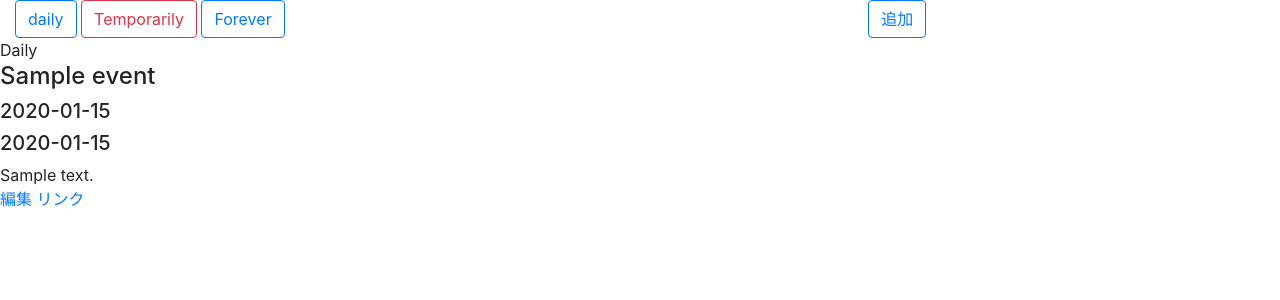
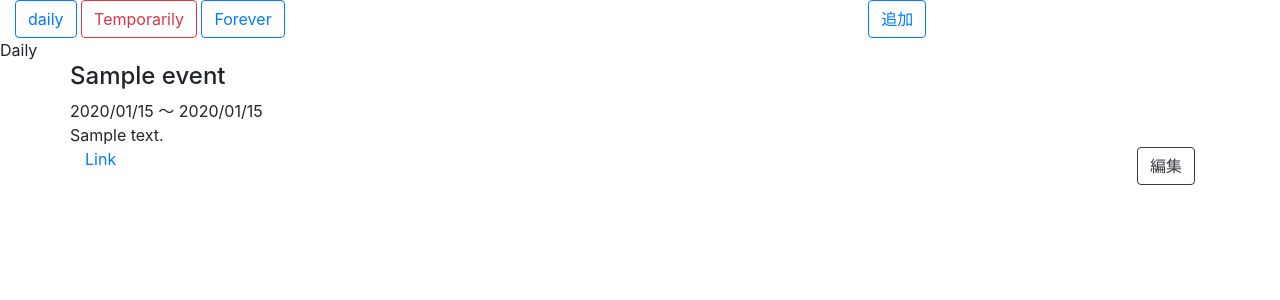
Before and after one commit to akithub/BD_EventViewer, a Django app: page /eventview/ in a window 1280 px wide. Shown: the top 300 px of the page. Run offline with Django 3.2, Linux system fonts and the light colour scheme; tables that the repository leaves empty hold one stand-in row (values such as "Sample post"); some libraries are stand-ins or nearby versions.

Commit message:
chg: poster の見た目を改修

```diff
--- a/event_view/EventViewApp/templates/EventViewApp/parts/poster.html
+++ b/event_view/EventViewApp/templates/EventViewApp/parts/poster.html
@@ -1,9 +1,26 @@
 <div class="poster">
-  <div class="event-period">{{ event.get_period_display }}</div>
-  <h4>{{ event.title }}</h4>
-  <h5>{{ event.start_date|date:"Y-m-j" }}</h5>
-  <h5>{{ event.end_date|date:"Y-m-j" }}</h5>
-  <div>{{ event.content }}</div>
-  <a href="/eventview/{{ event.id }}/edit"> 編集 </a>
-  <a href="{{ event.url }}" target="_blank" rel="noopener noreferrer">リンク</a>
+  <div class="event-period {{ event.get_period_display }}">{{ event.get_period_display }}</div>
+  <div class="container">
+    <div class="row">
+      <h4>{{ event.title }}</h4>
+    </div>
+    <div class="row">
+      <div class="event event-date">{{ event.start_date|date:"Y/m/j" }} ～ {{ event.end_date|date:"Y/m/j" }}</div>
+    </div>
+    <div class="row">
+      <div class="event-content">
+        {{ event.content }}
+      </div>
+    </div>
+    <div class="row event">
+      <div class="col-4">
+        <a class="event-link" href="{{ event.url }}" target="_blank" rel="noopener noreferrer">Link</a>
+      </div>
+      <div class="col-4">
+      </div>
+      <div class="col-4 text-right">
+        <a class="btn btn-outline-dark" href="/eventview/{{ event.id }}/edit"> 編集 </a>
+      </div>
+    </div>
+  </div>
 </div>
```
Also changed, not shown: event_view/static/css/main.css (+37 -11 lines).
